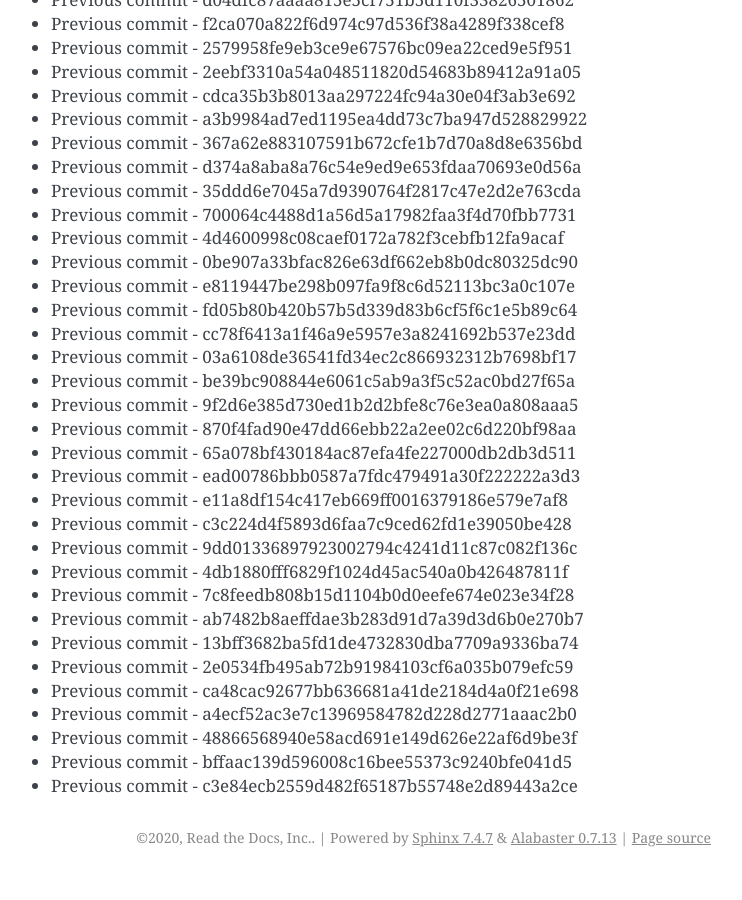
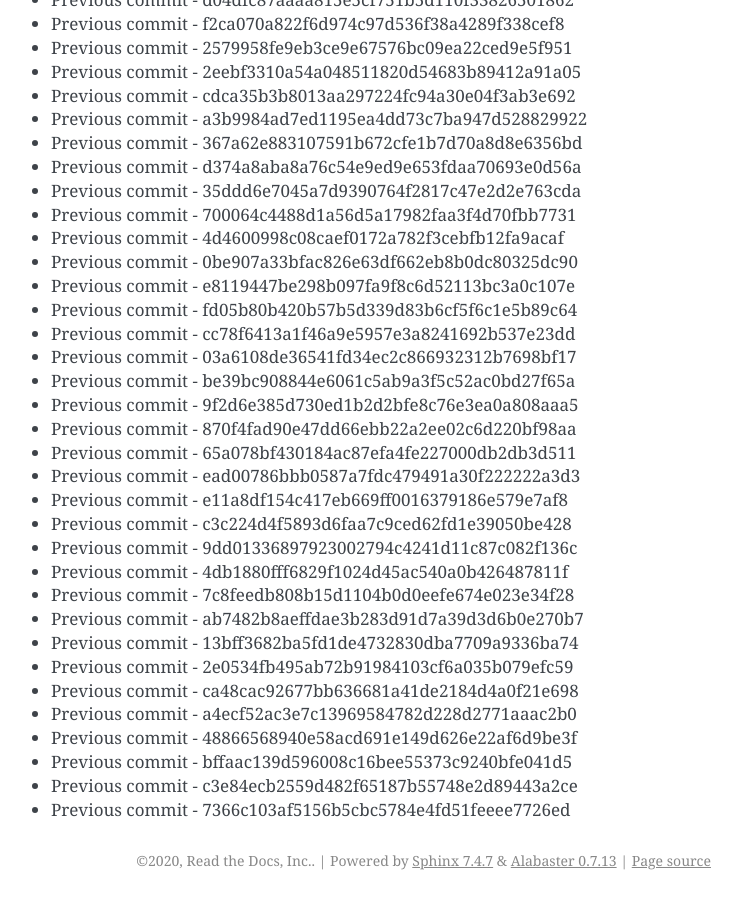
Before and after one commit to readthedocs/rtd-git-stresstest, a Sphinx documentation site: the page built from docs/updates.rst, in a window 1280 px wide and 900 px high, scrolled down 2654 px. Shown: the whole window, without its empty margins (399-1141 px from the left). Built offline with Sphinx 7.4.7, drawn with Linux system fonts in a browser that asks for light colours; before the commit the page ends 3531 px from its top, so only the background shows below that.

Commit message:
Generating commit from previous: 7366c103af5156b5cbc5784e4fd51feeee7726ed

```diff
--- a/docs/updates.rst
+++ b/docs/updates.rst
@@ -143,3 +143,4 @@ It can be tested for any performance characteristics.
 * Previous commit - 48866568940e58acd691e149d626e22af6d9be3f
 * Previous commit - bffaac139d596008c16bee55373c9240bfe041d5
 * Previous commit - c3e84ecb2559d482f65187b55748e2d89443a2ce
+* Previous commit - 7366c103af5156b5cbc5784e4fd51feeee7726ed
```
